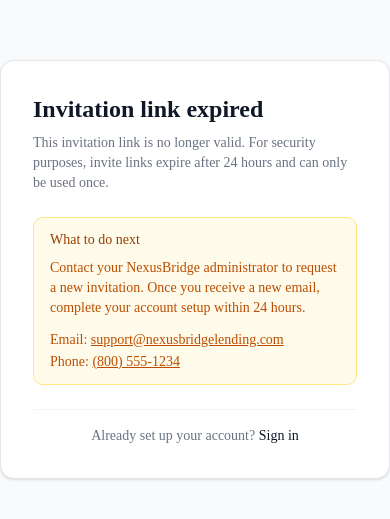
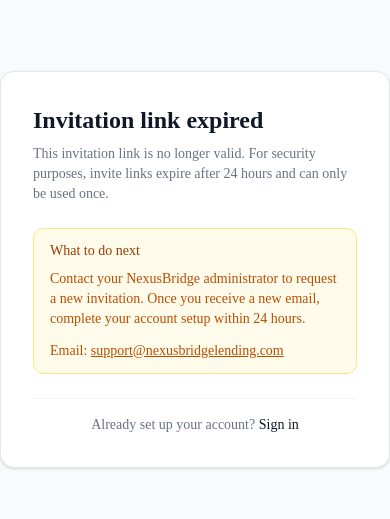
Before and after one commit to CEMHQ/CapitalEdge-NexusBridge-CreditOS, a Next.js app in the folder apps/portal/: page /invite-expired in a window 390 px wide. Shown: the part 153-672 px from the top of the page. Built offline with nearby package versions, Linux system fonts and the light colour scheme.

Commit message:
fix(auth): remove phone number from expired invite page

```diff
--- a/apps/portal/src/app/(auth)/invite-expired/LinkExpiredContent.tsx
+++ b/apps/portal/src/app/(auth)/invite-expired/LinkExpiredContent.tsx
@@ -30,17 +30,11 @@ function InviteLinkExpired() {
           Contact your NexusBridge administrator to request a new invitation. Once you receive
           a new email, complete your account setup within 24 hours.
         </p>
-        <div className="text-sm text-amber-700 space-y-0.5 pt-1">
+        <div className="text-sm text-amber-700 pt-1">
           <p>
             <span className="font-medium">Email: </span>
             <a href="mailto:support@nexusbridgelending.com" className="underline hover:text-amber-900">
               support@nexusbridgelending.com
-            </a>
-          </p>
-          <p>
-            <span className="font-medium">Phone: </span>
-            <a href="tel:+18005551234" className="underline hover:text-amber-900">
-              (800) 555-1234
             </a>
           </p>
         </div>
```
